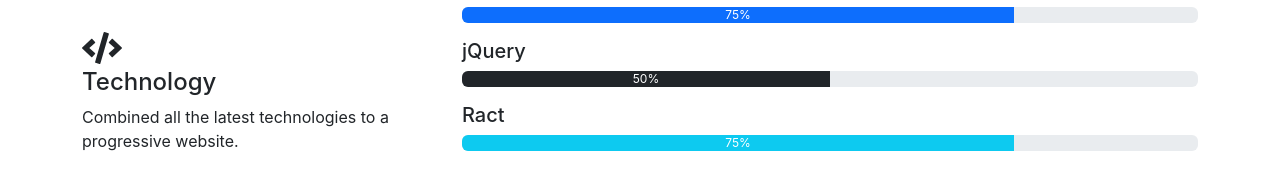
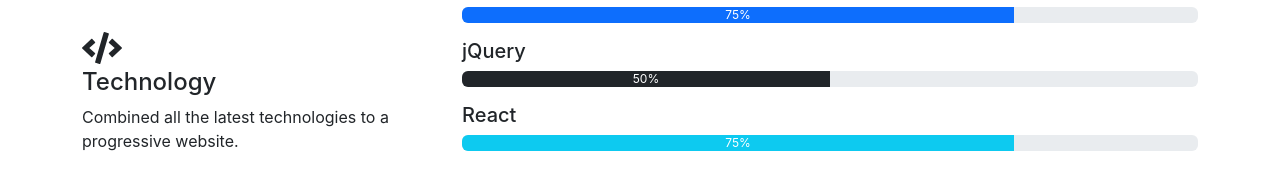
Before and after one commit to vasu-09/Protfolio, a React (Create React App) app: page / in a window 1280 px wide. Shown: the part 2663-2832 px from the top of the page. Built offline with nearby package versions, Linux system fonts and the light colour scheme.

Commit message:
fifth commit

```diff
--- a/src/Components/Skills.js
+++ b/src/Components/Skills.js
@@ -7,7 +7,7 @@
   { name: 'HTML5', value: 75, variant: 'danger' },
   { name: 'CSS3', value: 75, variant: 'primary' },
   { name: 'jQuery', value: 50, variant: 'dark' },
-  { name: 'Ract', value: 75, variant: 'info' },
+  { name: 'React', value: 75, variant: 'info' },
   { name: 'Spring Boot', value: 95, variant: 'secondary' },
   { name: 'Spring Security', value: 95, variant: 'success' },
 ];
```
